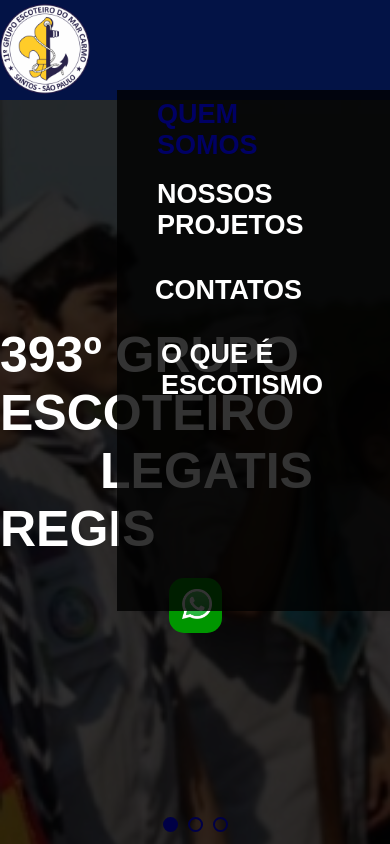
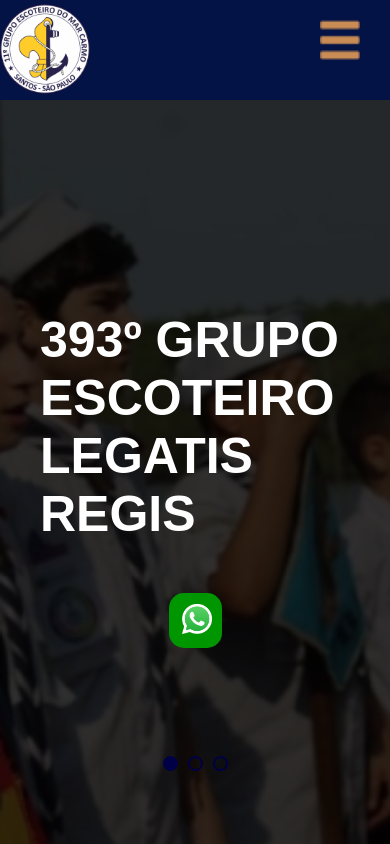
Before and after one commit to vfonte2000/LegatisRegisEscoteiroDoMar, a plain HTML site: page index.html in a window 390 px wide. Shown: the top 844 px of the page. Drawn offline with Linux system fonts and the light colour scheme; files whose address does not match are found by name; a web font is replaced by a local one.

Commit message:
atualizei a responsividade de novo

```diff
--- a/assets/css/estilo.css
+++ b/assets/css/estilo.css
@@ -680,25 +680,21 @@ color:black;
 }
 @media  (max-width:450px){
     .menu-opener{
-        width:25px;
-        height:25px;
-        margin-top: 20px;
+        width:40px;
+        height:40px;
+        margin-bottom:20px;
+        margin-left:230px;
+        display:block;
+    }
 
-    }
-    /* .menu-opener{
-        width: 35px;
-        height:35px;
-        margin-top: -30px;
-        margin-left: 650px;
-        display:block
-    } */
     nav{
+        display:none;
         position:absolute;
         z-index: 99;
         background-color:rgba(000, 000, 000, 0.8);
         width:70vw;
-        height:calc(70vh - 70px);
-        top:90px;
+        height:calc(100vh - 100px);
+        top:65px;
         right:0;
     }
     .menu ul{
@@ -725,8 +721,16 @@ color:black;
     .banner{
         height: 90vh;
     }
+    .banner h1{
+        margin-left:40px;
+        margin-bottom: 30px;
+        z-index: 99;
+    }
+    .banner span{
+        margin-left:25px;
+    }
     .sliders-pointers{
-        margin-top:190px;
+        margin-top:8vh;
     }
     .section-team .sliders {
         max-width:1000px;
--- a/index.html
+++ b/index.html
@@ -34,9 +34,9 @@
             <div class="sliders">
                <div class="slide">
                   <div class="slidearea">
-                     <h1>393º Grupo Escoteiro<br><span>Legatis Regis</span></h1>
+                     <h1>393º Grupo Escoteiro<br>Legatis<span> Regis</span></h1>
 
-                  <a href="https://web.whatsapp.com/send?phone=5511948805819" target="_blank" class="zapp"><img class="zap" src="assets/images/zape.png" alt=""></a>
+                  <a href="https://web.whatsapp.com/send?phone=5511976536487" target="blank" class="zapp"><img class="zap" src="assets/images/zape.png" alt=""></a>
 
 
 
```
